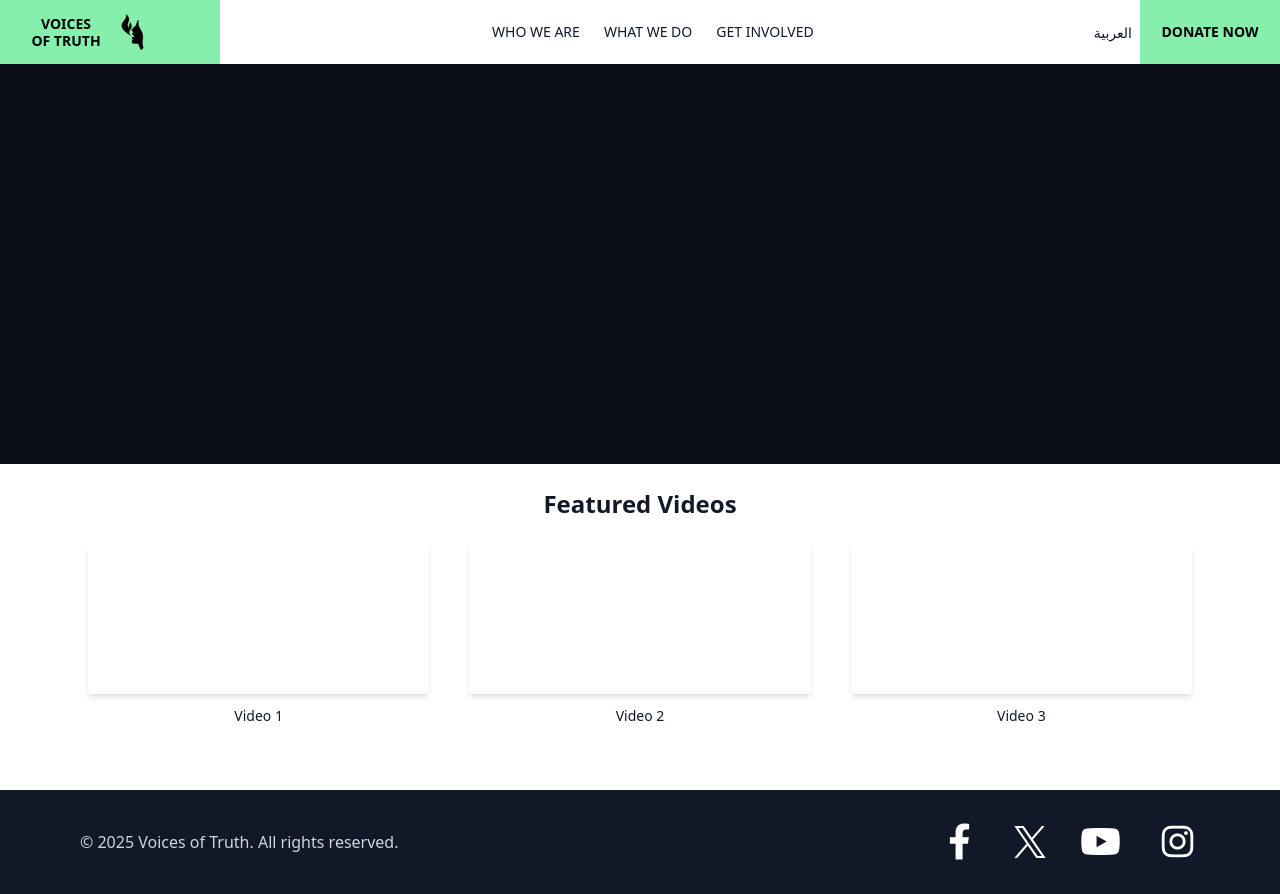
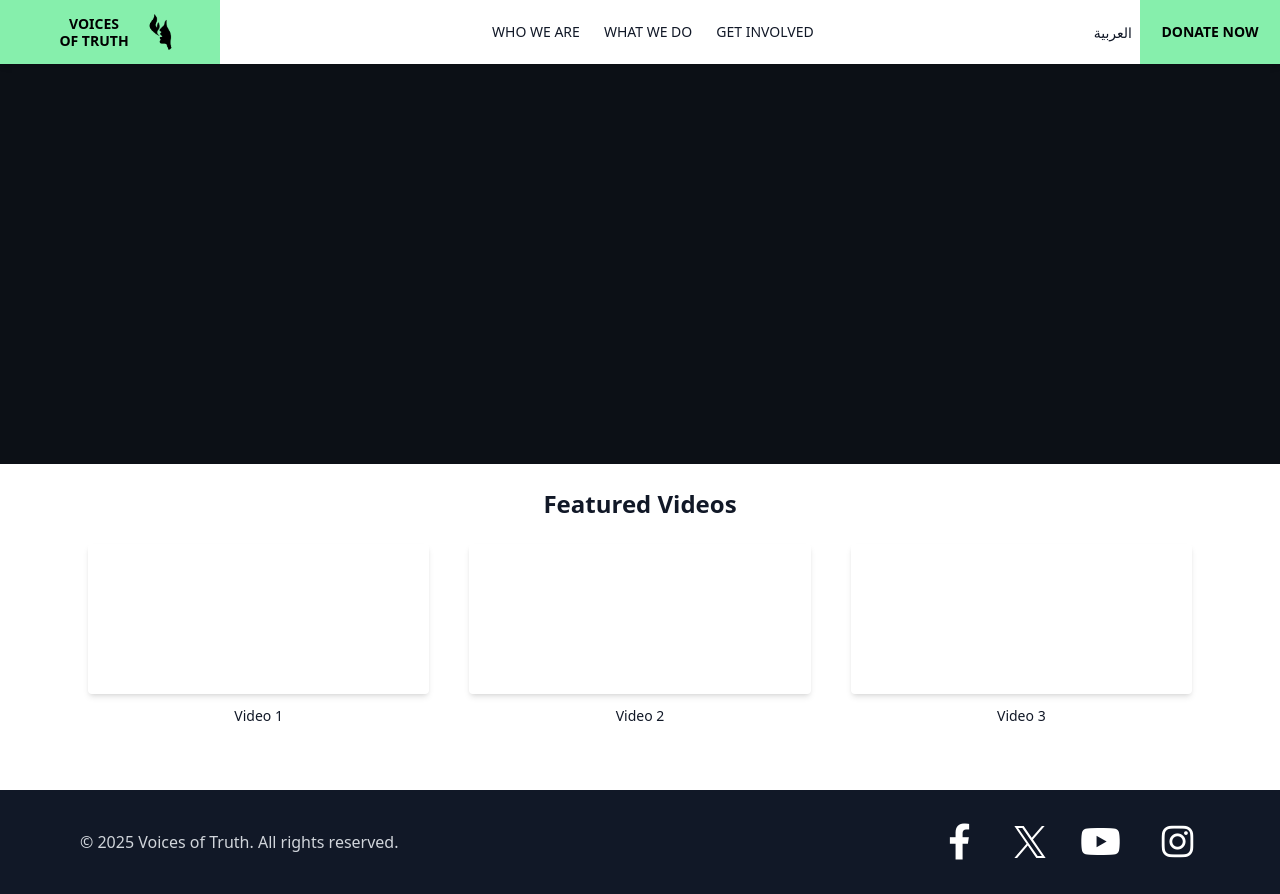
Before and after one commit to abutahir47/voicesoftruth, a website: page index.html in a window 1280 px wide. Drawn offline with nearby package versions, Linux system fonts and the light colour scheme; no server answers.

Commit message:
Update index.html

```diff
--- a/index.html
+++ b/index.html
@@ -33,13 +33,12 @@
     <a href="index.html"
    class="bg-green-300 h-full flex items-center justify-center font-bold text-black text-sm uppercase leading-tight text-center"
    style="width: 220px;">
-      <div class="flex items-center space-x-2 -ml-14" id="logo-text-wrapper">
-        <!-- Text with left padding -->
+  <div class="flex items-center space-x-2 ml-0" id="logo-text-wrapper">
     <span class="hidden md:inline-block pl-6" data-translate="site-title">Voices<br>of Truth</span>
-        <!-- Logo always visible -->
     <img src="img/logo.png" alt="Voices of Truth Logo" class="h-12 w-auto" />
   </div>
 </a>
+
     <nav class="hidden md:flex space-x-6 rtl:space-x-reverse text-sm font-medium uppercase items-center" id="main-nav">
       <a href="who-we-are.html" class="hover:text-green-600" data-translate="nav-who">Who We Are</a>
       <a href="what-we-do.html" class="hover:text-green-600" data-translate="nav-what">What We Do</a>
```
Lines whose indentation alone changed are shown as unchanged.
